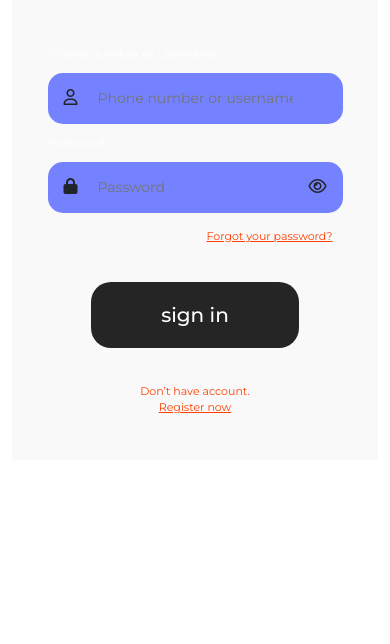
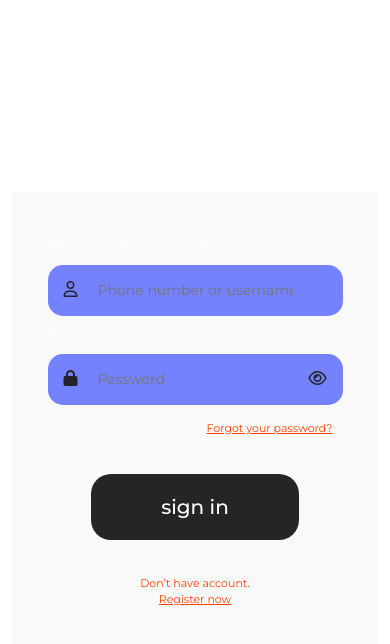
Before and after one commit to tameem-sh/Interview-test, a plain HTML site: page login.html in a window 390 px wide. Drawn offline with Linux system fonts and the light colour scheme.

Commit message:
Update css file

```diff
--- a/css/style.css
+++ b/css/style.css
@@ -22,9 +22,9 @@
 }
 
 body {
-        height: 100vh;
-        display: flex;
-        align-items: center;
+    min-height: 100vh;
+    display: flex;
+    align-items: center;
 }
 
 /* Login page */
@@ -266,9 +266,6 @@ body {
 }
 
 @media screen and (max-width: 775px) {
-    body {
-        height: max-content;
-    }
     .user-info {
         display: flex;
         flex-direction: column;
```
